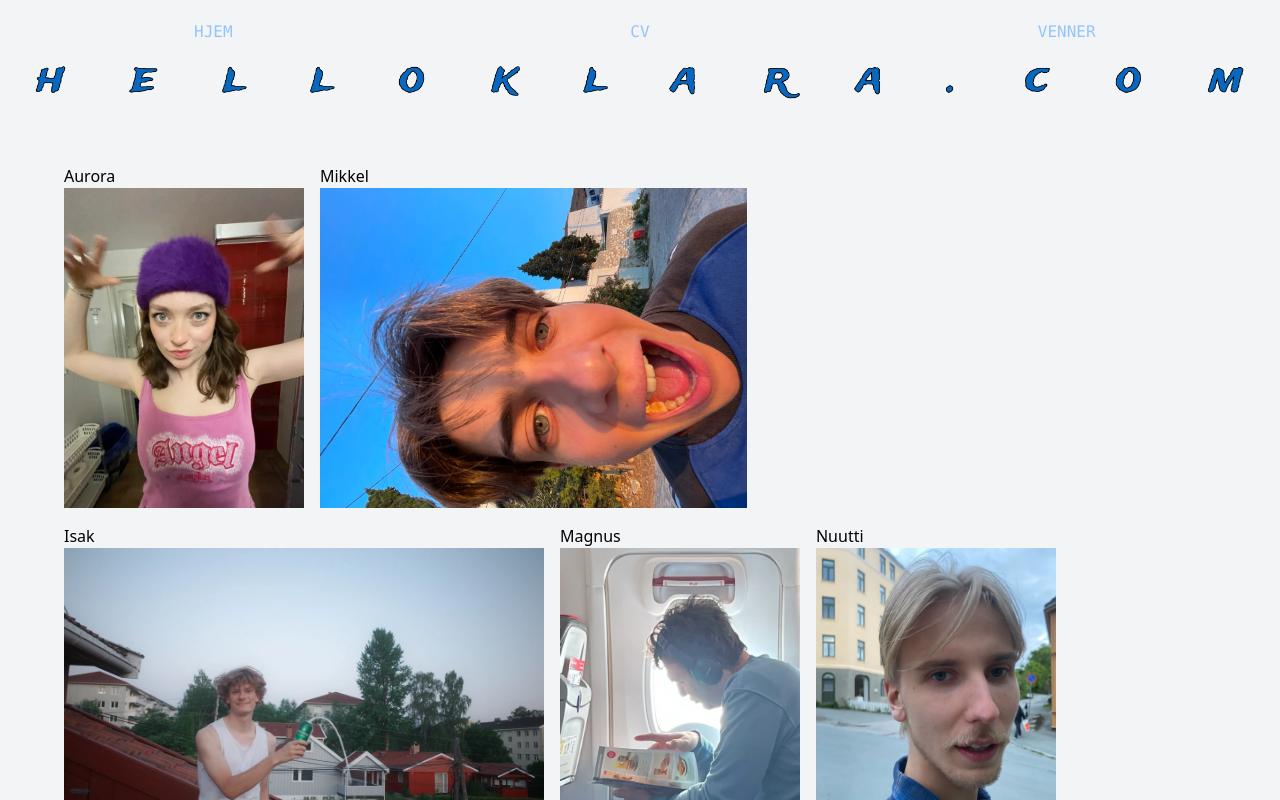
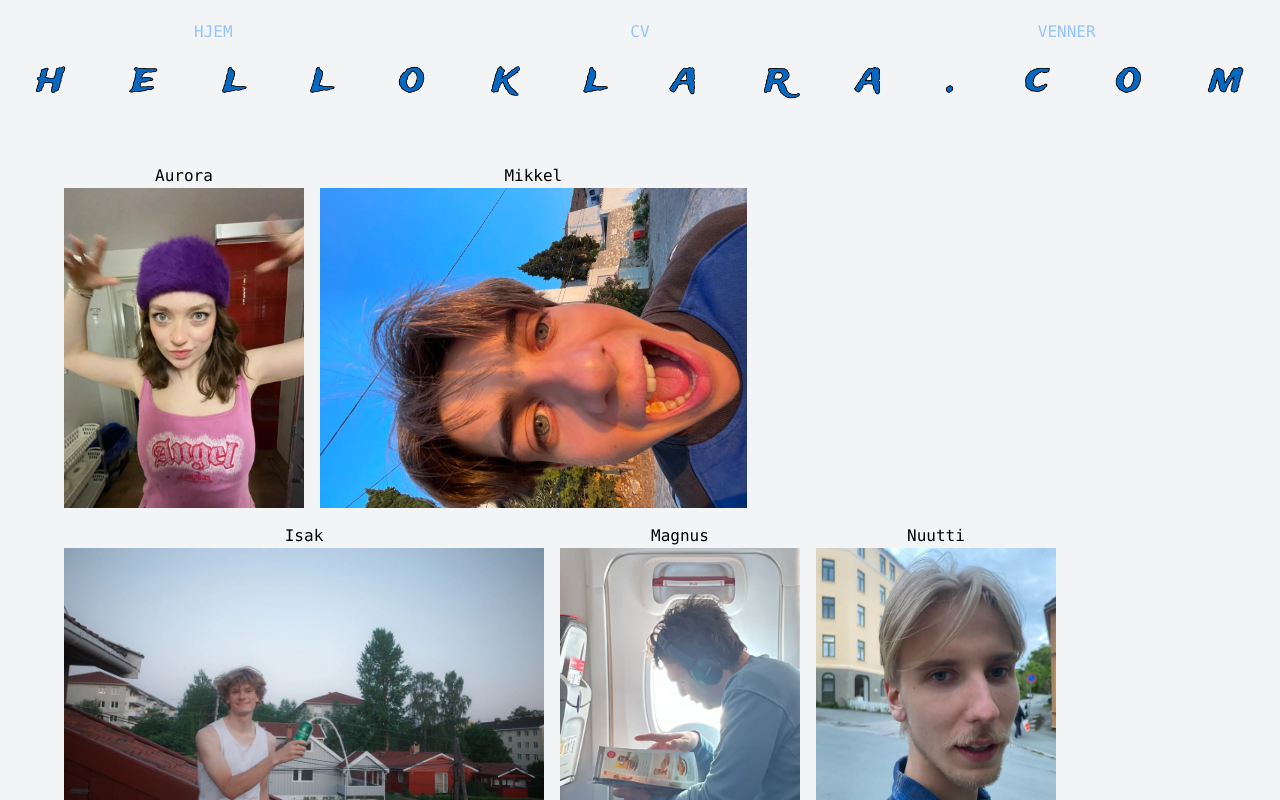
Before and after one commit to klarawust/technosphere-old, a React (Create React App) app: page /venner in a window 1280 px wide. Shown: the top 800 px of the page. Built offline with nearby package versions, Linux system fonts and the light colour scheme.

Commit message:
improve scalability

```diff
--- a/src/App.js
+++ b/src/App.js
@@ -10,7 +10,7 @@ function App() {
     <main>
       <Navbar />
       <div className="grid grid-cols-8">
-        <div className="col-span-6 font-mono mx-20">
+        <div className="col-span-6 font-mono mx-[10vw]">
           <Hjem />
           <Meg />
           <Prosjekter />
--- a/src/components/list/List.js
+++ b/src/components/list/List.js
@@ -1,11 +1,10 @@
 function List({ title, entries }) {
   return (
-    <div>
-      <h1 className="text-2xl mb-4 font-mono text-red-500">{title}</h1>
+    <div className="font-mono text-center">
       <ul className="flex flex-row flex-wrap gap-4">
         {entries.map((friend) => (
           <li key={friend.url}>
-            <a className="hover:text-xl" href={friend.url}>
+            <a className="hover:text-xl hover:bg-amber-200" href={friend.url}>
               {friend.name}
               <img className="h-80" src={friend.bilde} alt="bilde av venn" />
             </a>
```
